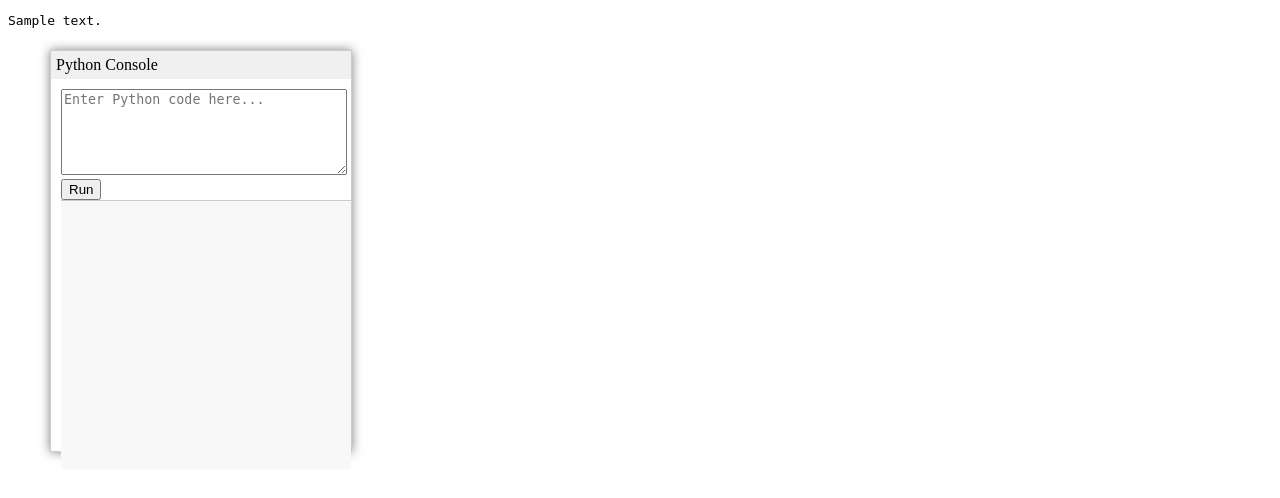
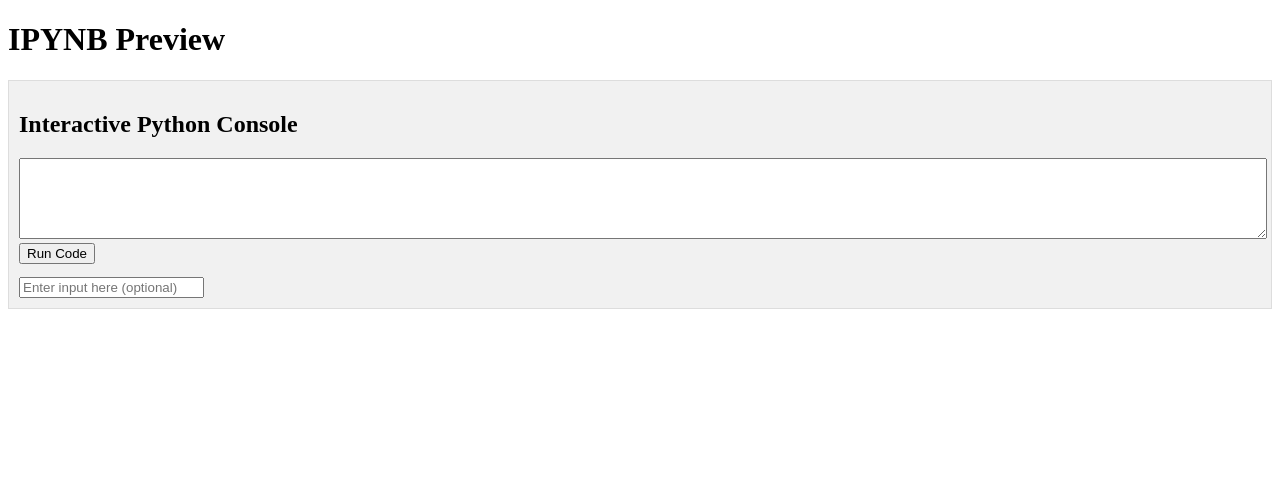
Before and after one commit to cerform/project-int, a Flask app: template templates/preview_ipynb.html in a window 1280 px wide. Shown: the top 498 px of the page. Run offline with Flask 3, Linux system fonts and the light colour scheme; the template is opened without the code that fills it: most values are stand-ins (such as "Sample title", 1, 10 or a date in 2020); some libraries are stand-ins or nearby versions.

Commit message:
added py view

```diff
--- a/app.py
+++ b/app.py
@@ -9,12 +9,15 @@ import fitz  # PyMuPDF
 import shutil
 from jinja2 import Environment, FileSystemLoader, select_autoescape, Undefined
 import nbformat
+from jupyter_client import KernelManager
 
 app = Flask(__name__, static_url_path='/static', static_folder='static')
 app.config['UPLOAD_FOLDER'] = os.path.abspath('templates/uploads')
 app.secret_key = 'supersecretkey'
 file_index = {}
 
+#global dictionary to store variables
+execution_environment = {}
 # Create a custom Jinja environment with enumerate function available
 custom_env = Environment(
     loader=FileSystemLoader('templates'),
@@ -217,7 +220,6 @@ def open_file(file_path):
     # Replace backslashes with forward slashes in the file path
     file_path = file_path.replace("\\", "/")
 
-    # Update this line to replace backslashes with forward slashes in the file path
     absolute_file_path = os.path.abspath(
         os.path.join(app.config['UPLOAD_FOLDER'], file_path.replace('\\', '/')))
     print(f"Opening file: {absolute_file_path}")
@@ -236,8 +238,9 @@ def open_file(file_path):
                 content = mammoth.extract_raw_text(f).value
             return render_template('preview_text.html', content=content)
         elif file_extension == 'ipynb':
-            content = extract_text_from_ipynb(absolute_file_path)
-            return render_template('preview_ipynb.html', content=content)  # Use ipynb_preview.html template
+            with open(absolute_file_path, 'r', encoding='utf-8') as f:
+                notebook = nbformat.read(f, as_version=4)
+            return render_template('preview_ipynb.html', notebook=notebook)  # Use notebook variable
         else:
             mime_type, _ = mimetypes.guess_type(absolute_file_path)
             if mime_type is not None:
@@ -258,6 +261,18 @@ def open_file(file_path):
     else:
         return "File not found", 404
 
+
+# New route for previewing IPYNB files
+@app.route('/preview_ipynb/<path:file_path>', methods=['GET'])
+def preview_ipynb(file_path):
+    absolute_file_path = os.path.abspath(os.path.join(app.config['UPLOAD_FOLDER'], file_path))
+    if os.path.exists(absolute_file_path):
+        with open(absolute_file_path, 'r', encoding='utf-8') as f:
+            notebook = nbformat.read(f, as_version=4)
+        print(notebook)  # Debug: Print the notebook content
+        return render_template('preview_ipynb.html', notebook=notebook)
+    else:
+        return "File not found", 404
 
 @app.route('/upload', methods=['POST'])
 def upload():
@@ -319,18 +334,39 @@ def save_slides_by_category(slides_content, category_path):
 
 @app.route('/run_python', methods=['POST'])
 def run_python():
+    global execution_environment
     code = request.json.get('code', '')
+    user_input = request.json.get('input', '')
+
     try:
-        # Run the code in a subprocess and capture the output
-        result = subprocess.run(['python', '-c', code], capture_output=True, text=True, check=True)
-        output = result.stdout
-        error = result.stderr
-    except subprocess.CalledProcessError as e:
-        output = e.stdout
-        error = e.stderr
+        # Prepare to run the code in a subprocess with user input
+        output_buffer = io.StringIO()
+        error_buffer = io.StringIO()
+
+        # Redirect stdout and stderr to capture the output
+        with redirect_stdout(output_buffer), redirect_stderr(error_buffer):
+            # Execute the code within the shared environment
+            exec(code, execution_environment)
+
+        output = output_buffer.getvalue()
+        error = error_buffer.getvalue()
+    except Exception as e:
+        output = ''
+        error = str(e)
 
     return jsonify({'output': output, 'error': error})
-
+@app.route('/execute_code', methods=['POST'])
+def execute_code():
+    code = request.json.get('code', '')
+    kernel_manager = KernelManager()
+    kernel_manager.start_kernel()
+    kernel_client = kernel_manager.client()
+    kernel_client.start_channels()
+    kernel_client.execute_interactive(code)
+    reply = kernel_client.get_shell_msg(timeout=5)
+    result = reply['content']
+    kernel_manager.shutdown_kernel()
+    return jsonify(result)
 
 if __name__ == '__main__':
     index_files(app.config['UPLOAD_FOLDER'])  # Index files on startup
--- a/templates/preview_ipynb.html
+++ b/templates/preview_ipynb.html
@@ -2,135 +2,102 @@
 <html lang="en">
 <head>
     <meta charset="UTF-8">
-    <meta name="viewport" content="width=device-width, initial-scale=1.0">
-    <title>IPython Notebook Preview with Floating Window</title>
-    <script src="https://cdn.jsdelivr.net/pyodide/v0.21.3/full/pyodide.js"></script>
+    <title>IPYNB Preview</title>
+    <link rel="stylesheet" href="{{ url_for('static', filename='styles.css') }}">
+    <link rel="stylesheet" href="https://cdnjs.cloudflare.com/ajax/libs/codemirror/5.65.2/codemirror.min.css">
+    <link rel="stylesheet" href="https://cdnjs.cloudflare.com/ajax/libs/codemirror/5.65.2/theme/material-darker.min.css">
+    <script src="https://cdnjs.cloudflare.com/ajax/libs/codemirror/5.65.2/codemirror.min.js"></script>
+    <script src="https://cdnjs.cloudflare.com/ajax/libs/codemirror/5.65.2/mode/python/python.min.js"></script>
     <style>
-        /* Styling for the floating window */
-        .floating-window {
-            position: absolute;
-            top: 50px;
-            left: 50px;
-            width: 300px;
-            height: 400px;
-            background-color: #fff;
-            border: 1px solid #ccc;
-            z-index: 1000;
-            box-shadow: 0 0 10px rgba(0, 0, 0, 0.5);
+        .code-cell, .markdown-cell {
+            border: 1px solid #ddd;
+            padding: 10px;
+            margin: 10px 0;
+            background-color: #f9f9f9;
         }
-
-        /* Styling for the window header */
-        .window-header {
-            background-color: #f0f0f0;
-            padding: 5px;
-            cursor: move;
-        }
-
-        /* Styling for the window content */
-        .window-content {
+        .console {
+            border: 1px solid #ddd;
             padding: 10px;
-            height: calc(100% - 30px);
-            overflow: auto;
-        }
-
-        /* Styling for the Python console */
-        .python-console textarea {
-            width: 100%;
-            height: 80px;
-        }
-
-        .python-console .output {
-            width: 100%;
-            height: calc(100% - 110px);
-            overflow-y: auto;
-            background-color: #f8f8f8;
-            border-top: 1px solid #ccc;
-            padding: 5px;
+            margin: 20px 0;
+            background-color: #f1f1f1;
         }
     </style>
 </head>
 <body>
-    <!-- IPython Notebook Preview -->
-    <pre>{{ content }}</pre>
+    <h1>IPYNB Preview</h1>
+    {% for cell in notebook.cells %}
+        {% if cell.cell_type == 'markdown' %}
+            <div class="markdown-cell">
+                {{ cell.source | safe }}
+            </div>
+        {% elif cell.cell_type == 'code' %}
+            <div class="code-cell">
+                <textarea class="code-input">{{ cell.source }}</textarea>
+                <button class="run-code">Run</button>
+                <div class="output"></div>
+                <input type="text" class="user-input" placeholder="Enter input here (optional)">
+            </div>
+        {% endif %}
+    {% endfor %}
 
-    <!-- Floating window for Python console -->
-    <div class="floating-window" id="floatingWindow">
-        <div class="window-header" id="windowHeader">Python Console</div>
-        <div class="window-content python-console">
-            <textarea id="pythonInput" placeholder="Enter Python code here..."></textarea>
-            <button onclick="runPythonCode()">Run</button>
-            <div class="output" id="pythonOutput"></div>
-        </div>
+    <div class="console">
+        <h2>Interactive Python Console</h2>
+        <textarea id="code-input" rows="5" style="width: 100%;"></textarea>
+        <button id="run-button">Run Code</button>
+        <pre id="console-output"></pre>
+        <input type="text" id="user-input-console" placeholder="Enter input here (optional)">
     </div>
 
-    <!-- JavaScript for making the window draggable -->
     <script>
-        function dragElement(elmnt) {
-            var pos1 = 0, pos2 = 0, pos3 = 0, pos4 = 0;
-            if (elmnt.querySelector(".window-header")) {
-                elmnt.querySelector(".window-header").onmousedown = dragMouseDown;
-            } else {
-                elmnt.onmousedown = dragMouseDown;
-            }
+        document.addEventListener('DOMContentLoaded', (event) => {
+            document.querySelectorAll('.code-input').forEach((textarea) => {
+                CodeMirror.fromTextArea(textarea, {
+                    mode: 'python',
+                    theme: 'material-darker',
+                    lineNumbers: true,
+                    indentUnit: 4,
+                    matchBrackets: true
+                });
+            });
 
-            function dragMouseDown(e) {
-                e = e || window.event;
-                e.preventDefault();
-                pos3 = e.clientX;
-                pos4 = e.clientY;
-                document.onmouseup = closeDragElement;
-                document.onmousemove = elementDrag;
-            }
+            document.querySelectorAll('.run-code').forEach((button) => {
+                button.addEventListener('click', function() {
+                    const code = this.previousElementSibling.CodeMirror.getValue();
+                    const outputDiv = this.nextElementSibling;
+                    const userInput = this.nextElementSibling.nextElementSibling.value;
 
-            function elementDrag(e) {
-                e = e || window.event;
-                e.preventDefault();
-                pos1 = pos3 - e.clientX;
-                pos2 = pos4 - e.clientY;
-                pos3 = e.clientX;
-                pos4 = e.clientY;
-                elmnt.style.top = (elmnt.offsetTop - pos2) + "px";
-                elmnt.style.left = (elmnt.offsetLeft - pos1) + "px";
-            }
+                    $.ajax({
+                        url: '/run_python',
+                        method: 'POST',
+                        contentType: 'application/json',
+                        data: JSON.stringify({ code: code, input: userInput }),
+                        success: function(response) {
+                            outputDiv.textContent = response.output || response.error;
+                        },
+                        error: function() {
+                            outputDiv.textContent = 'Error executing code.';
+                        }
+                    });
+                });
+            });
 
-            function closeDragElement() {
-                document.onmouseup = null;
-                document.onmousemove = null;
-            }
-        }
+            document.getElementById('run-button').addEventListener('click', function() {
+                const code = document.getElementById('code-input').value;
+                const userInput = document.getElementById('user-input-console').value;
 
-        dragElement(document.getElementById("floatingWindow"));
-
-        // Initialize Pyodide
-        async function loadPyodideAndPackages() {
-            const pyodide = await loadPyodide({
-                indexURL: "https://cdn.jsdelivr.net/pyodide/v0.21.3/full/"
+                $.ajax({
+                    url: '/run_python',
+                    method: 'POST',
+                    contentType: 'application/json',
+                    data: JSON.stringify({ code: code, input: userInput }),
+                    success: function(response) {
+                        document.getElementById('console-output').textContent = response.output || response.error;
+                    },
+                    error: function() {
+                        document.getElementById('console-output').textContent = 'Error executing code.';
+                    }
+                });
             });
-            return pyodide;
-        }
-
-        let pyodideReadyPromise = loadPyodideAndPackages();
-
-        // Function to run Python code using Pyodide
-        async function runPythonCode() {
-            const input = document.getElementById("pythonInput").value;
-            const output = document.getElementById("pythonOutput");
-            output.innerHTML = '';  // Clear previous output
-
-            try {
-                const pyodide = await pyodideReadyPromise;
-                const result = await pyodide.runPythonAsync(input);
-                output.innerHTML = `<pre>${result}</pre>`;
-            } catch (e) {
-                output.innerHTML = `<pre style="color: red;">${e}</pre>`;
-            }
-        }
-
-        // Debugging: Check if Pyodide is ready
-        pyodideReadyPromise.then(() => {
-            console.log("Pyodide is ready");
-        }).catch((error) => {
-            console.error("Error loading Pyodide:", error);
         });
     </script>
 </body>
```
Also changed, not shown: templates/interactive_workspace.html (added, +10 -0 lines).
